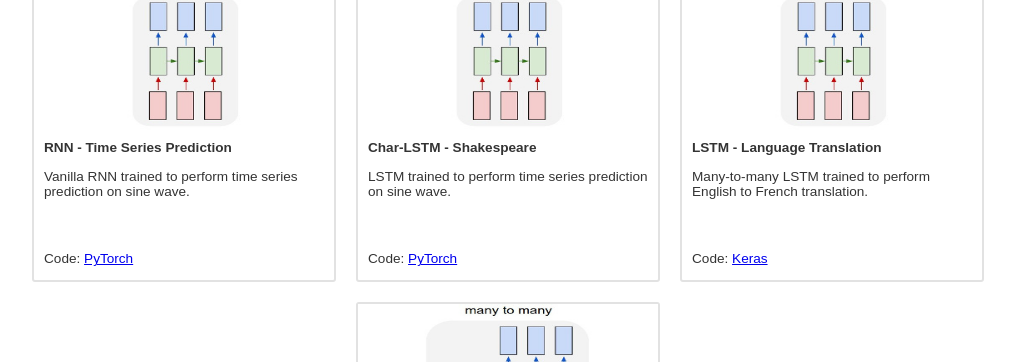
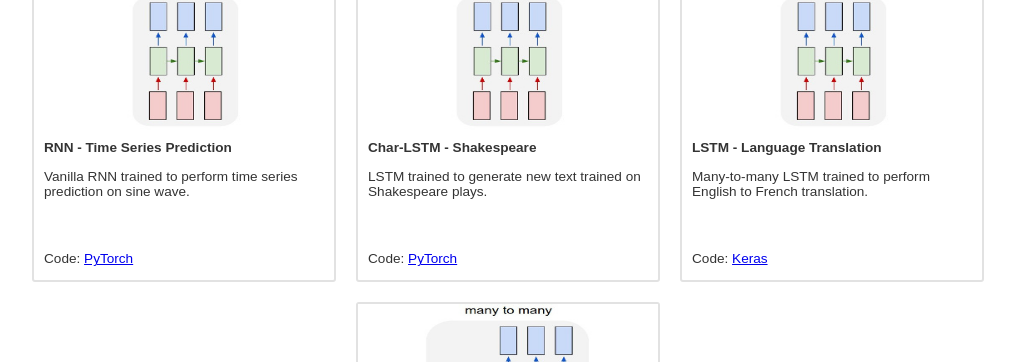
Before and after one commit to marcinbogdanski/marcinbogdanski.github.io, a Jekyll site: the page built from deep-learning.html, in a window 1280 px wide and 900 px high, scrolled down 2481 px. Shown: the part 91-453 px from the top of the window, without its empty margins (132-1147 px from the left). Built offline with Jekyll 4.4.1, drawn with Linux system fonts in a browser that asks for light colours.

Commit message:
fix desc

```diff
--- a/deep-learning.html
+++ b/deep-learning.html
@@ -194,7 +194,7 @@ layout: default
         {% include card.html
             image="/assets/images/rnn_m2m.jpg"
             title="Char-LSTM - Shakespeare"
-            description="LSTM trained to perform time series prediction on sine wave."
+            description="LSTM trained to generate new text trained on Shakespeare plays."
             link_text="PyTorch"
             link_href="https://marcinbogdanski.github.io/ai-sketchpad/PyTorchNN/2140_PT_Char_LSTM_M2M_Shakespeare.html"
             %}
```
